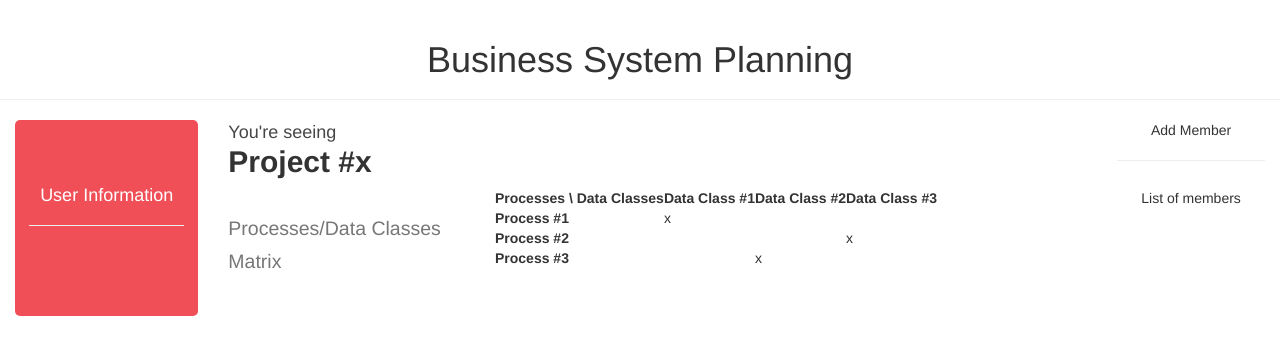
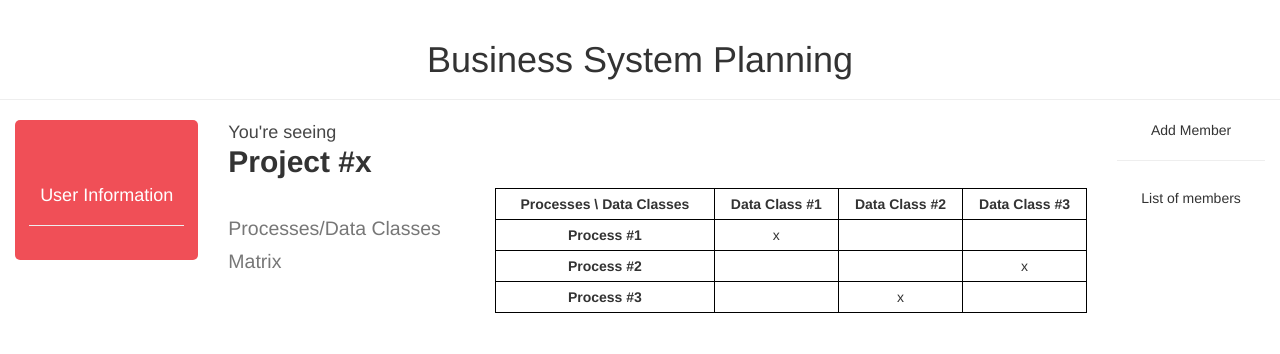
Before and after one commit to gaborod16/GSI_PSBBSP, a React (Create React App) app in the folder test-app/: page /ShowMatrix in a window 1280 px wide. Shown: the top 354 px of the page. Built offline with nearby package versions, Linux system fonts and the light colour scheme.

Commit message:
css recovered

```diff
--- a/test-app/src/template.css
+++ b/test-app/src/template.css
@@ -1,6 +1,6 @@
 #menu {
 	padding-top: 4em;
-	padding-bottom: 5em;
+	padding-bottom: 1em;
 	padding-left: 1em;
 	padding-right: 1em;
 	background-color: #f04f57;
@@ -10,15 +10,6 @@
 
 #menu-header {
 	text-align: center;
-}
-
-.small-image {
-	min-width: 50px;
-	min-height: 50px;
-	max-width: 100px;
-	max-height: 100px;
-	width: 25%;
-	height: 25%;
 }
 
 .gray {
@@ -34,3 +25,61 @@
 	width: 60%;
 	max-width: 800px;
 }
+
+.circle-create-button {
+	min-width: 50px;
+	min-height: 50px;
+	max-width: 100px;
+	max-height: 100px;
+	width: 25%;
+	height: 25%;
+}
+
+.circle-create-col {
+	margin-top: 5em;
+}
+
+.circle-create-text {
+	display: inline-block;
+    vertical-align: bottom;
+}
+
+.tabela{
+   border: "1px solid black";
+   border-collapse: "collapse";
+}
+
+table {
+    width:100%;
+}
+
+table, th, td {
+    border: 1px solid black;
+    border-collapse: collapse;
+}
+
+th, td {
+    padding: 5px;
+    text-align: center;
+}
+
+table#t01 tr:nth-child(even) {
+    background-color: #eee;
+}
+
+table#t01 tr:nth-child(odd) {
+   background-color:#fff;
+}
+
+table#t01 th {
+    background-color: black;
+    color: white;
+}
+
+.blue{
+    background-color: blue;
+}
+
+.green{
+    background-color: green;
+}
```
